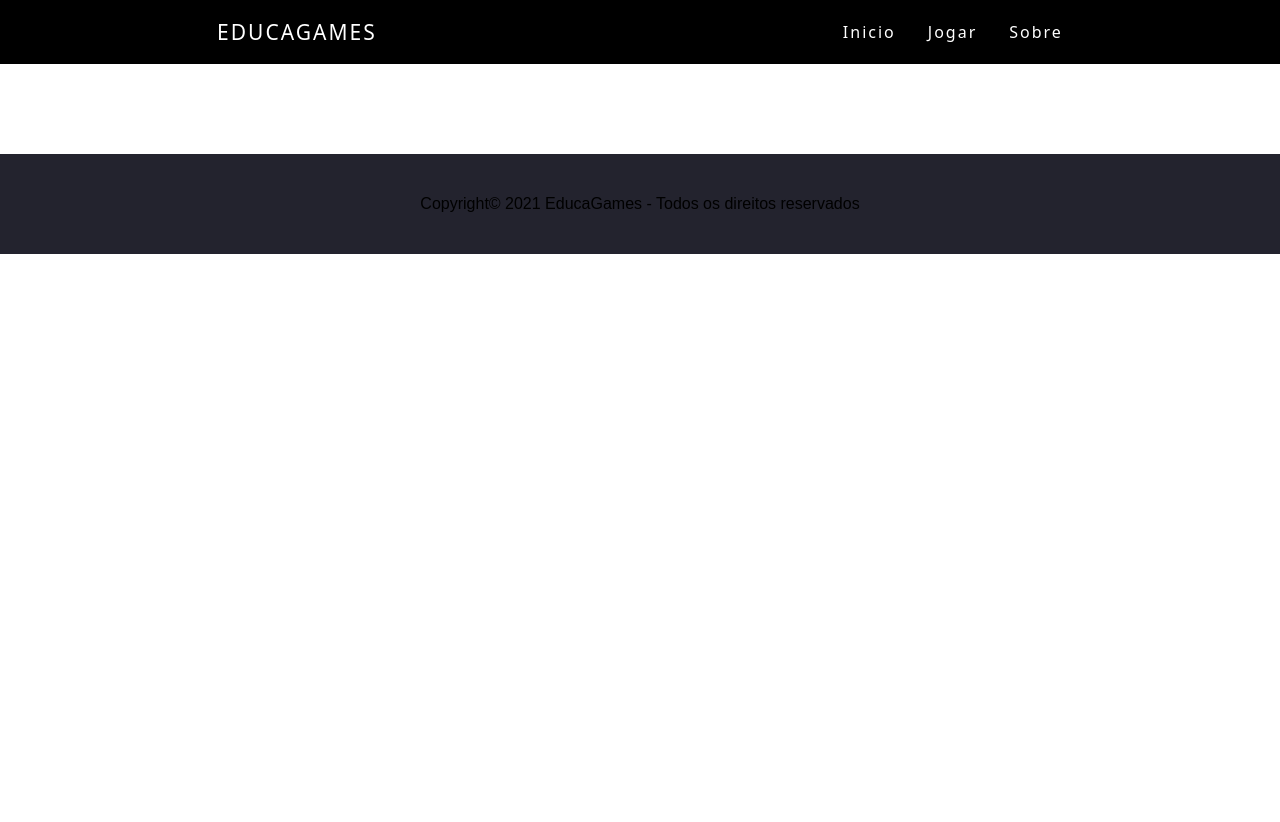
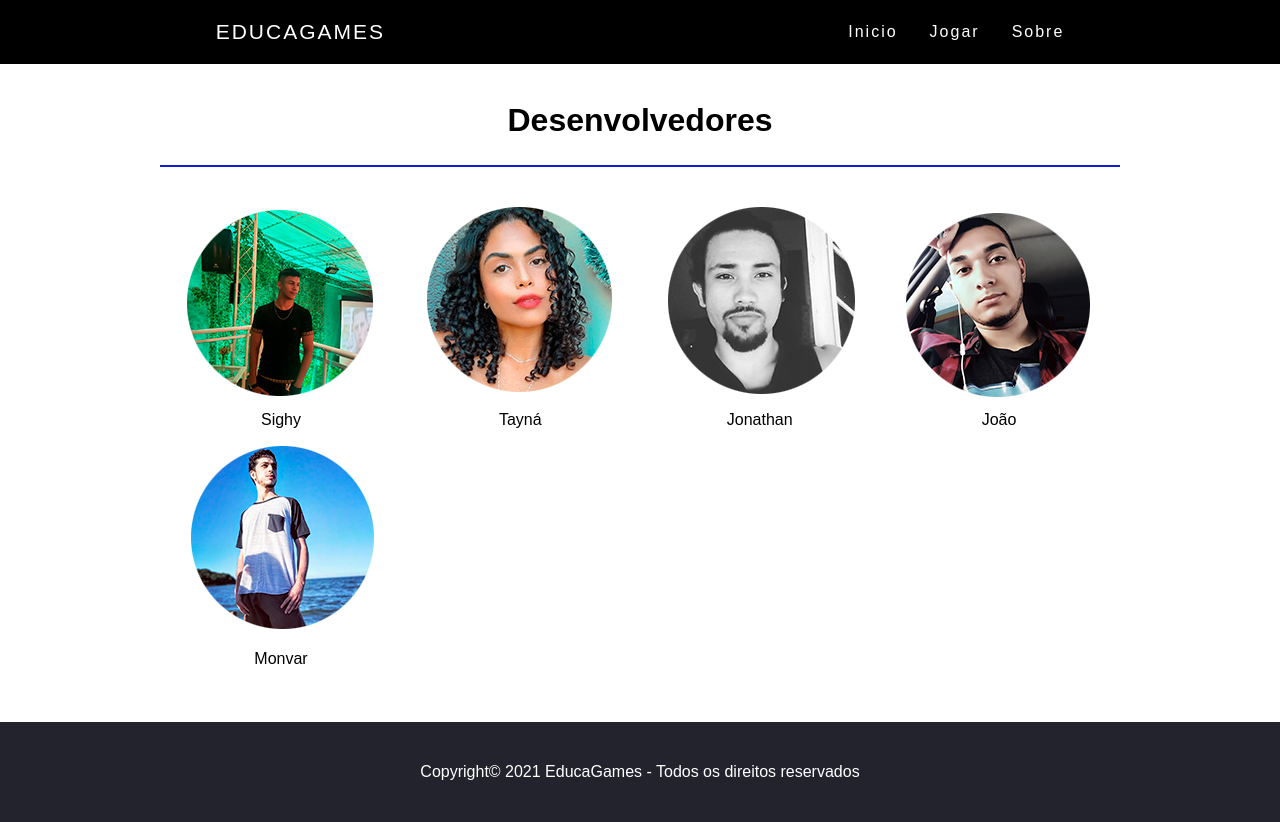
Before and after one commit to joaopver10/PCA-Webservice-Python, a Django app: page /Sobre in a window 1280 px wide. Before the commit the page ends 254 px from the top, so only its background shows below. Run offline with Django 3.2, Linux system fonts and the light colour scheme.

Commit message:
Pagina sobre estilizada e correções feitas na pagina principal

```diff
--- a/ProjetoPCA/static/CSS/estilo.css
+++ b/ProjetoPCA/static/CSS/estilo.css
@@ -2,6 +2,7 @@
 	margin: 0;
 	padding: 0;
     box-sizing: border-box;
+    font-family: Arial;
 }
 
 
@@ -93,7 +94,7 @@ footer{
 footer p{
     flex: 1;
     text-align: center;
-    font-family: Arial;
+    color: white;
 }
 
 #info-container{
@@ -106,12 +107,12 @@ footer p{
     align-items: center;
     padding-top: 10px;
 }
-h1{
+#sobre{
     border-bottom: 2px solid #121CD1 ;
     text-align: center;
-    margin: 5% auto;
+    margin: 3% auto;
     max-width: 960px;
-    padding-bottom: 5%;
+    padding-bottom: 2%;
 }
 
 #imagem{
@@ -121,7 +122,6 @@ h1{
 
 #texto{
     width: 550px;
-    font-family: Arial;
 }
 #texto p{
     margin: 0 10px 10px 10px;
--- a/ProjetoPCA/static/CSS/sobre.css
+++ b/ProjetoPCA/static/CSS/sobre.css
@@ -0,0 +1,30 @@
+section{
+    display: flex;
+    justify-content: space-between;
+    flex-wrap: wrap;
+    text-align: center;
+    margin: 3% auto;
+    align-items: center;
+    max-width: 910px;
+
+}
+section p{
+    margin-top: 10px;
+    padding: 0 15px 15px 15px;
+}
+
+
+@media only screen and (max-width: 600px){
+    section{
+        display: flex;
+        justify-content: space-between;
+        flex-direction: column;
+        flex-wrap: wrap;
+        text-align: center;
+        margin: 5% auto;
+        align-items: center;
+        max-width: 800px;
+
+    }
+
+}
--- a/ProjetoPCA/templates/sobre.html
+++ b/ProjetoPCA/templates/sobre.html
@@ -26,28 +26,36 @@
     </nav>
 </header>
 
+<div id="sobre">
+    <h1>Desenvolvedores</h1>
+</div>
 
 <section>
-    <div id="foto1">
-        <img/>
+    <div class="foto">
+        <img src="{% static 'images/foto1.png' %}"/>
+        <p>Sighy</p>
     </div>
-     <div id="foto2">
-        <img/>
+     <div class="foto">
+        <img src="{% static 'images/foto2.png' %}"/>
+         <p>Tayná</p>
     </div>
-     <div id="foto3">
-        <img/>
+     <div class="foto">
+        <img src="{% static 'images/foto3.png' %}"/>
+         <p>Jonathan</p>
     </div>
-     <div id="foto4">
-        <img/>
+     <div class="foto">
+        <img src="{% static 'images/foto4.png' %}"/>
+         <p>João</p>
     </div>
-     <div id="foto5">
-        <img/>
+     <div class="foto">
+        <img src="{% static 'images/foto5.png' %}"/>
+         <p>Monvar</p>
     </div>
 </section>
 
 
 <footer>
-        <p>Copyright© 2021 EducaGames - Todos os direitos reservados</p>
+    <p>Copyright© 2021 EducaGames - Todos os direitos reservados</p>
 </footer>
 
 <script type="text/javascript" src="{% static 'Js/scripts.js' %}"></script>
```
Also changed, not shown: ProjetoPCA/templates/index.html (+5 -5 lines), ProjetoPCA/static/images/foto1.png (added), ProjetoPCA/static/images/foto2.png (added), ProjetoPCA/static/images/foto3.png (added), ProjetoPCA/static/images/foto4.png (added), ProjetoPCA/static/images/foto5.png (added).
